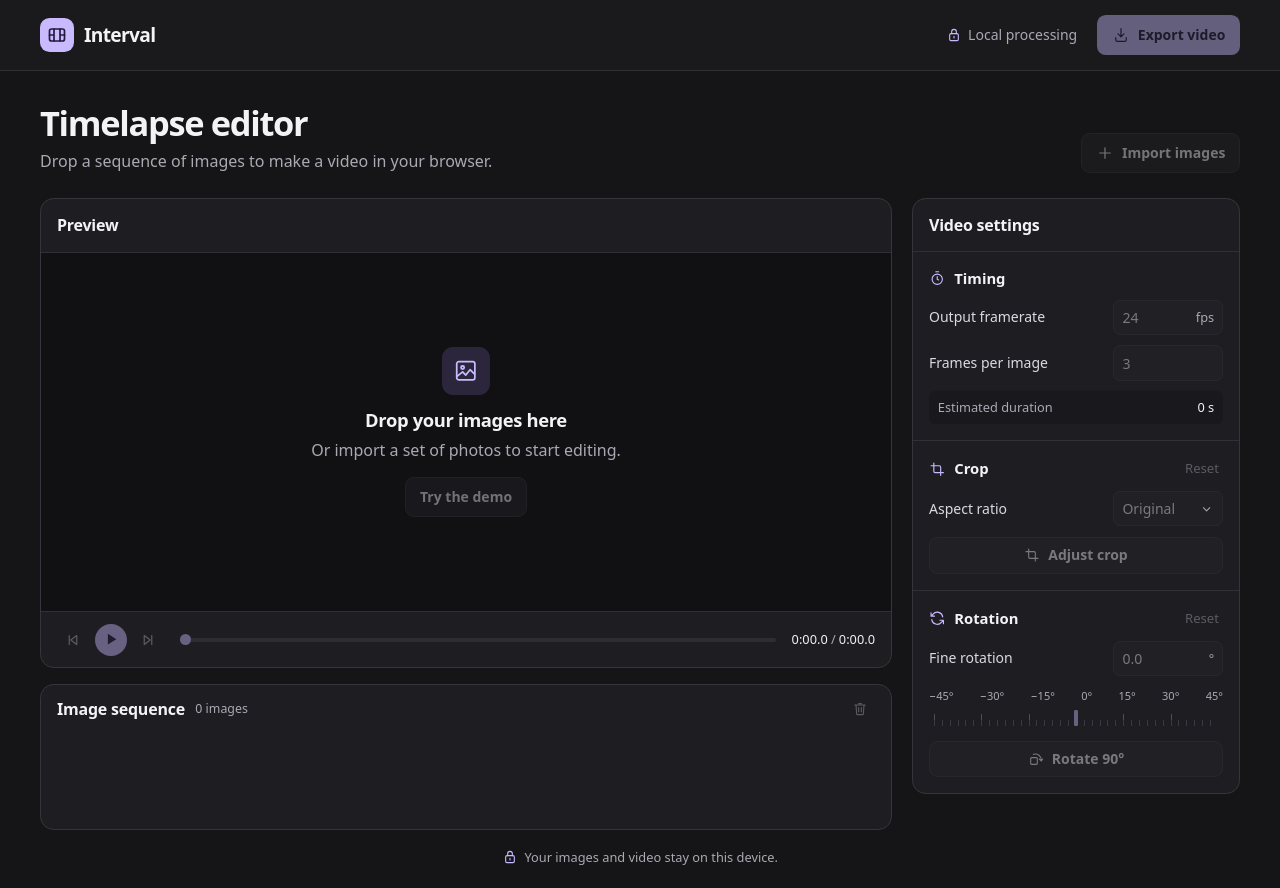
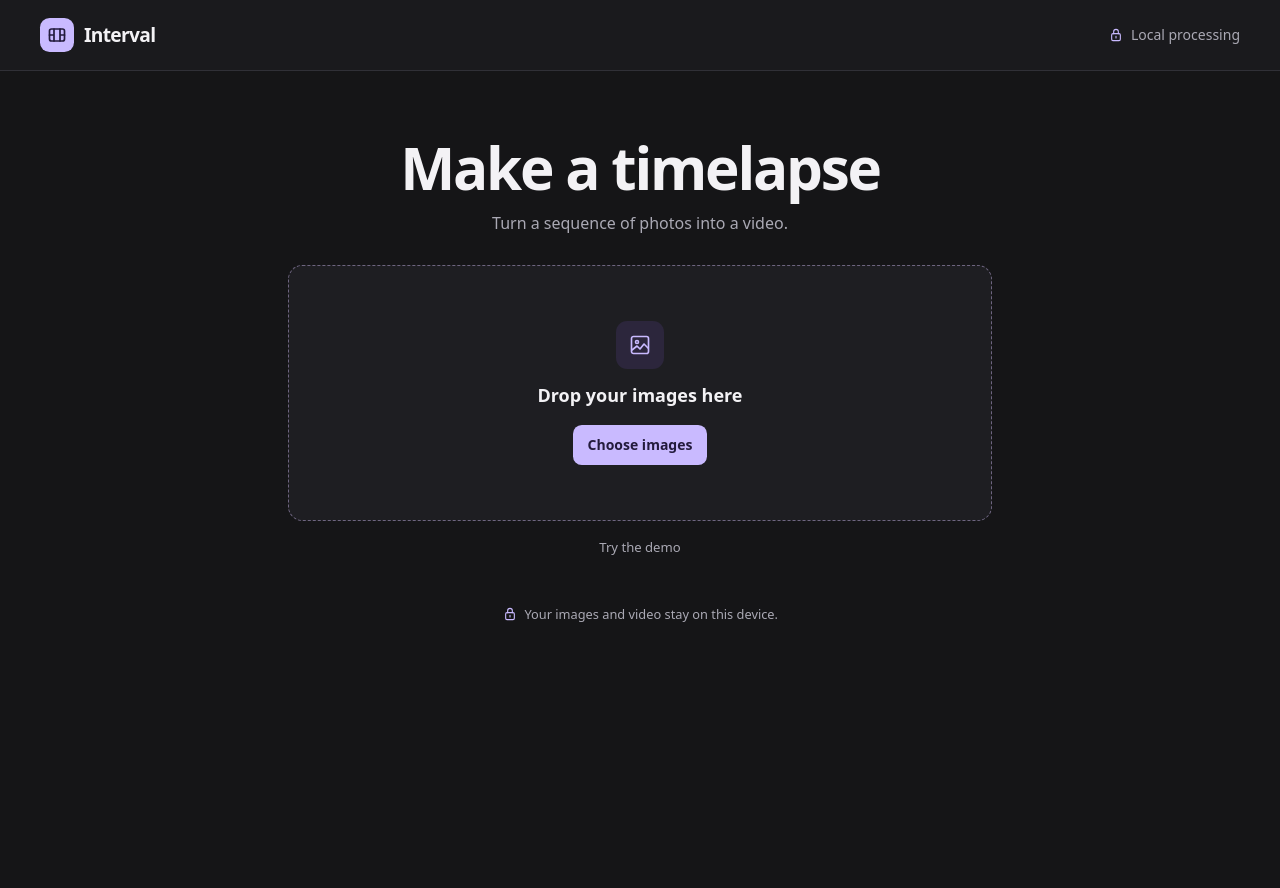
Before and after one commit to nozamdavid/interval, a website: page index.html in a window 1280 px wide. After the commit the page ends 800 px from the top, so only its background shows below. Drawn offline with Linux system fonts and the light colour scheme.

Commit message:
Start Interval on a dedicated image drop area

```diff
--- a/editor.js
+++ b/editor.js
@@ -22,6 +22,29 @@
   let playbackOffset = 0;
   let thumbnailButtons = [];
   let encoderCheck;
+
+  function onLanding() {
+    return $('landing').hidden === false;
+  }
+
+  function renderRoute(focus = false) {
+    const home = location.hash !== '#editor';
+    if (home) {
+      pause();
+      updateTransport(playbackOffset);
+    }
+    document.body.classList.toggle('home', home);
+    $('landing').hidden = !home;
+    for (const id of ['editor-intro', 'workspace', 'export']) $(id).hidden = home;
+    if (focus) $(home ? 'landing-heading' : 'editor-heading').focus();
+    if (!home) paintPreview();
+  }
+
+  function openEditor() {
+    if (!onLanding()) return;
+    history.pushState(null, '', '#editor');
+    renderRoute(true);
+  }
 
   const clamp = (value, min, max) => Math.max(min, Math.min(max, value));
   const percent = fraction => `${fraction * 100}%`;
@@ -310,6 +333,7 @@
     const hasImages = state.images.length !== 0;
     const busy = state.importing || Boolean(state.exportController);
     $('import').disabled = busy;
+    $('choose-images').disabled = busy;
     $('show-demo').disabled = busy;
     $('settings').disabled = busy || !hasImages;
     $('clear').disabled = busy || !hasImages;
@@ -410,6 +434,10 @@
 
   async function importFiles(files) {
     if (!files.length || state.importing || state.exportController) return;
+    if (onLanding()) {
+      replaceSequence([], false);
+      openEditor();
+    }
     state.importing = true;
     pause();
     updateControls();
@@ -468,6 +496,7 @@
 
   async function showDemo() {
     if (state.importing || state.exportController) return;
+    openEditor();
     state.importing = true;
     updateControls();
     const entries = [];
@@ -670,7 +699,13 @@
     }
   }
 
-  $('import').addEventListener('click', () => $('files').click());
+  $('home-link').addEventListener('click', event => {
+    if (event.ctrlKey || event.metaKey || event.shiftKey || event.altKey) return;
+    event.preventDefault();
+    if (!onLanding()) history.back();
+  });
+  window.addEventListener('popstate', () => renderRoute(true));
+  for (const id of ['import', 'choose-images']) $(id).addEventListener('click', () => $('files').click());
   $('files').addEventListener('change', event => {
     const files = Array.from(event.currentTarget.files);
     event.currentTarget.value = '';
@@ -765,7 +800,9 @@
     if (!event.dataTransfer.types.includes('Files')) return;
     event.preventDefault();
     dragCount++;
-    if (!state.importing && !state.exportController) $('drop-overlay').hidden = false;
+    if (state.importing || state.exportController) return;
+    if (onLanding()) $('landing-drop').setAttribute('data-dragging', '');
+    else $('drop-overlay').hidden = false;
   });
   document.addEventListener('dragover', event => {
     if (!event.dataTransfer.types.includes('Files')) return;
@@ -775,17 +812,22 @@
   document.addEventListener('dragleave', event => {
     if (!event.dataTransfer.types.includes('Files')) return;
     dragCount = Math.max(0, dragCount - 1);
-    if (!dragCount) $('drop-overlay').hidden = true;
+    if (!dragCount) {
+      $('drop-overlay').hidden = true;
+      $('landing-drop').removeAttribute('data-dragging');
+    }
   });
   document.addEventListener('drop', event => {
     if (!event.dataTransfer.types.includes('Files')) return;
     event.preventDefault();
     dragCount = 0;
     $('drop-overlay').hidden = true;
+    $('landing-drop').removeAttribute('data-dragging');
     void importFiles(Array.from(event.dataTransfer.files));
   });
   new ResizeObserver(paintPreview).observe($('stage'));
+  if (location.hash === '#editor') history.replaceState(null, '', location.pathname + location.search);
+  renderRoute();
   updateControls();
   updateTransport();
-  void showDemo();
 })();
--- a/index.html
+++ b/index.html
@@ -9,7 +9,7 @@
   <script defer src="assets/media.js"></script>
   <script defer src="editor.js"></script>
 </head>
-<body>
+<body class="home">
   <svg xmlns="http://www.w3.org/2000/svg" class="symbols" aria-hidden="true">
     <symbol id="i-logo" viewBox="0 0 24 24"><rect x="4.5" y="6" width="15" height="12" rx="2"/><path d="M9 6v12m6-12v12M4.5 12h4.5m6 0h4.5"/></symbol>
     <symbol id="i-lock" viewBox="0 0 24 24"><rect x="5.5" y="10" width="13" height="10.5" rx="2"/><path d="M8.5 10V7a3.5 3.5 0 0 1 7 0v3m-3.5 4v2.5"/></symbol>
@@ -30,22 +30,33 @@
 
   <header class="topbar">
     <div class="topbar-inner">
-      <div class="brand"><span class="brand-mark"><svg class="icon"><use href="#i-logo"/></svg></span>Interval</div>
+      <a class="brand" id="home-link" href="./" aria-label="Interval home"><span class="brand-mark"><svg class="icon"><use href="#i-logo"/></svg></span>Interval</a>
       <div class="header-actions">
         <span class="local"><svg class="icon"><use href="#i-lock"/></svg><span>Local processing</span></span>
-        <button class="button primary" id="export" type="button" disabled><svg class="icon"><use href="#i-download"/></svg>Export video</button>
+        <button class="button primary" id="export" type="button" hidden disabled><svg class="icon"><use href="#i-download"/></svg>Export video</button>
       </div>
     </div>
   </header>
 
   <main>
-    <div class="introduction">
+    <section class="landing" id="landing" aria-labelledby="landing-heading">
+      <h1 id="landing-heading" tabindex="-1">Make a timelapse</h1>
+      <p>Turn a sequence of photos into a video.</p>
+      <div class="landing-drop" id="landing-drop">
+        <span class="landing-icon"><svg class="icon" aria-hidden="true"><use href="#i-image"/></svg></span>
+        <h2>Drop your images here</h2>
+        <button class="button primary" id="choose-images" type="button">Choose images</button>
+      </div>
+      <button class="text-button" id="show-demo" type="button">Try the demo</button>
+    </section>
+    <input type="file" id="files" accept="image/*,.heic,.heif" multiple hidden>
+
+    <div class="introduction" id="editor-intro" hidden>
       <div>
-        <h1>Timelapse editor</h1>
+        <h1 id="editor-heading" tabindex="-1">Timelapse editor</h1>
         <p>Drop a sequence of images to make a video in your browser.</p>
       </div>
       <button class="button secondary" id="import" type="button"><svg class="icon"><use href="#i-plus"/></svg>Import images</button>
-      <input type="file" id="files" accept="image/*,.heic,.heif" multiple hidden>
     </div>
 
     <div class="activity" id="activity" hidden>
@@ -59,7 +70,7 @@
       <button class="text-button" id="dismiss" type="button" hidden>Dismiss</button>
     </div>
 
-    <div class="workspace">
+    <div class="workspace" id="workspace" hidden>
       <div class="preview-column">
         <section class="panel player" aria-labelledby="preview-heading">
           <header class="panel-header">
@@ -90,7 +101,6 @@
               <span class="empty-icon"><svg class="icon"><use href="#i-image"/></svg></span>
               <h3>Drop your images here</h3>
               <p>Or import a set of photos to start editing.</p>
-              <button class="button secondary" id="show-demo" type="button">Try the demo</button>
             </div>
           </div>
 
--- a/styles.css
+++ b/styles.css
@@ -36,6 +36,7 @@ button, a, select, input, .crop-move { -webkit-tap-highlight-color: transparent;
 .topbar-inner { min-height: 4.375rem; display: flex; align-items: center; justify-content: space-between; gap: 1rem; }
 .brand, .header-actions, .local, .button { display: inline-flex; align-items: center; }
 .brand { gap: .65rem; font-size: 1.2rem; font-weight: 730; letter-spacing: -.035em; }
+.brand { color: var(--text); text-decoration: none; border-radius: .6rem; }
 .brand-mark { width: 2.1rem; height: 2.1rem; display: grid; place-items: center; border-radius: .6rem; color: var(--accent-ink); background: var(--accent); }
 .brand-mark .icon { width: 1.5rem; height: 1.5rem; stroke-width: 1.7; }
 .header-actions { gap: 1.25rem; }
@@ -51,6 +52,25 @@ button, a, select, input, .crop-move { -webkit-tap-highlight-color: transparent;
 .secondary { border-color: var(--border); background: var(--control); color: var(--text); }
 .secondary:hover:not(:disabled) { background: #303038; border-color: #51515d; }
 .button[aria-pressed="true"] { color: var(--accent); border-color: #75689c; background: #302944; }
+
+.home main { width: min(100% - 2rem, 44rem); }
+.landing { margin-block: clamp(2.5rem, 8vh, 5rem) 1.75rem; text-align: center; }
+.landing h1 { font-size: clamp(2.25rem, 6vw, 3.65rem); }
+.landing > p { margin-top: .65rem; color: var(--muted); }
+.landing-drop {
+  display: grid; justify-items: center; align-content: center; gap: .85rem;
+  min-height: clamp(13rem, 32vh, 17rem); margin-block: 1.85rem .9rem; padding: 1.5rem;
+  border: 1px dashed #6e6580; border-radius: .9rem; background: var(--panel);
+  transition: background-color .16s, border-color .16s;
+}
+.landing-drop[data-dragging] { border-color: var(--accent); background: #2d263d; }
+.landing-drop h2 { font-size: 1.125rem; font-weight: 650; }
+.landing-drop .button { margin-top: .2rem; }
+.landing-icon {
+  width: 3rem; height: 3rem; display: grid; place-items: center;
+  border-radius: .7rem; background: #2c263c; color: var(--accent);
+}
+.landing-icon .icon { width: 1.5rem; height: 1.5rem; }
 
 .introduction { display: flex; align-items: flex-end; justify-content: space-between; gap: 1rem; margin-block: 2rem 1.55rem; }
 h1 { font-size: 2.15rem; font-weight: 720; line-height: 1.14; letter-spacing: -.038em; }
```
